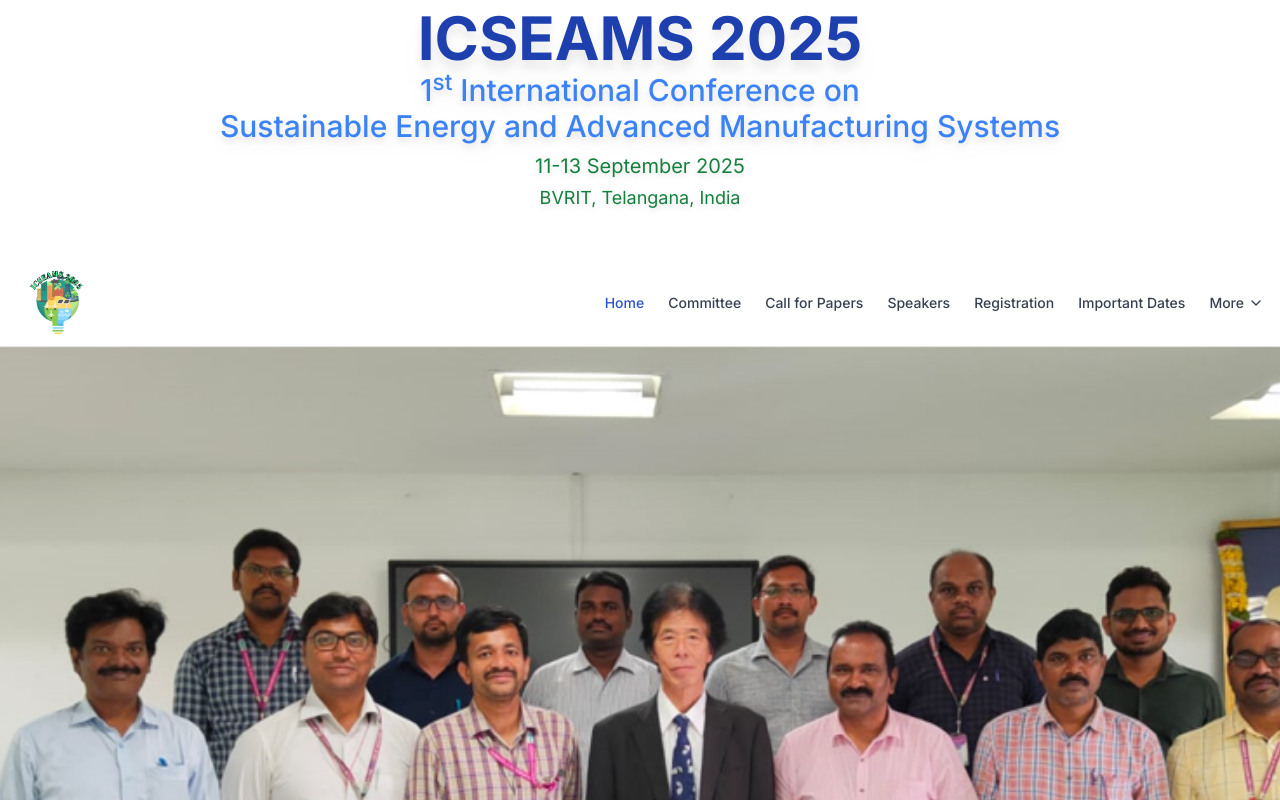
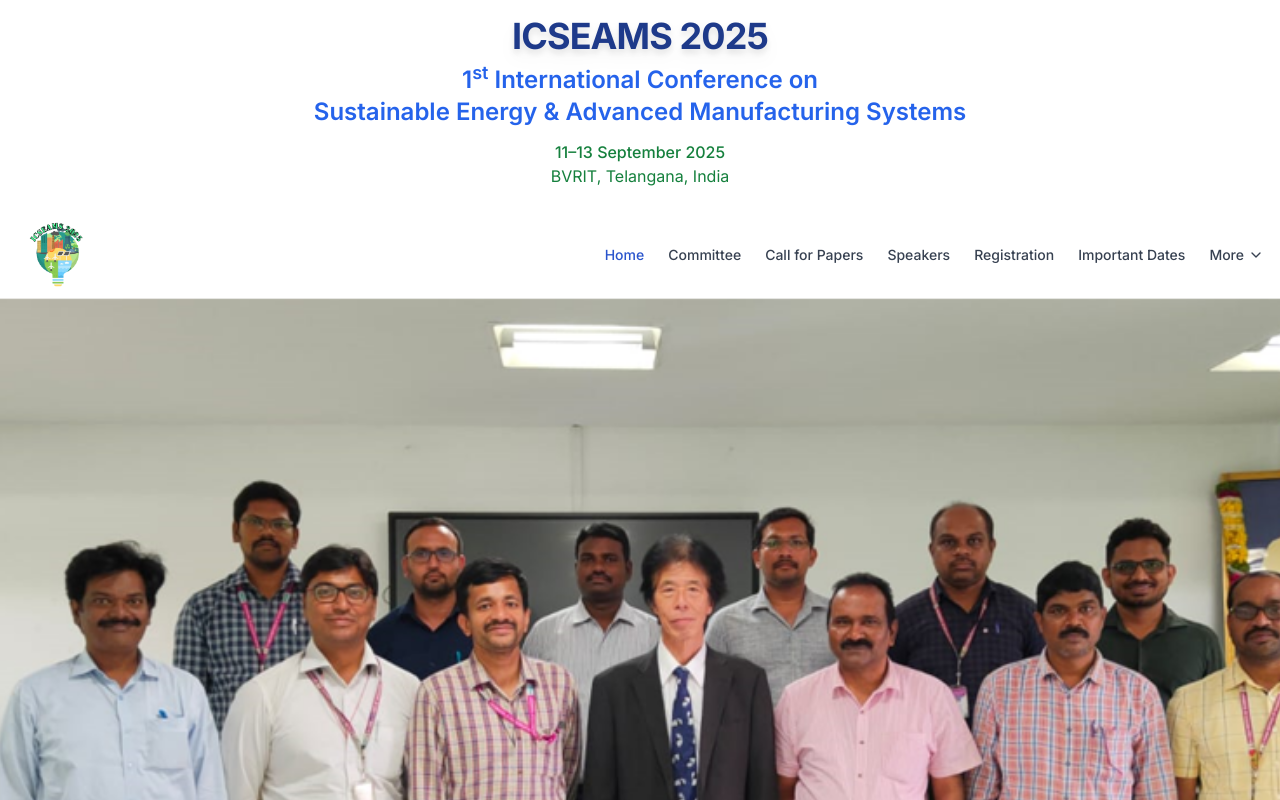
Before and after one commit to skksharif/icseams-conference-landing-page, a React (Vite) app: page / in a window 1280 px wide. Shown: the top 800 px of the page. Built offline with nearby package versions, Linux system fonts and the light colour scheme.

Commit message:
Modify Header

```diff
--- a/src/components/common/Header.tsx
+++ b/src/components/common/Header.tsx
@@ -58,38 +58,41 @@
 
   return (
     <>
-      <div>
-        <div className="container mx-auto px-2 py-2 z-10 text-center text-white">
+      <div className="pt-4">
+        <div className="container mx-auto px-4 text-center">
           <motion.div
-            initial={{ opacity: 0, y: 20 }}
+            initial={{ opacity: 0, y: 30 }}
             animate={{ opacity: 1, y: 0 }}
-            transition={{ duration: 0.8 }}
-            className="mb-8"
+            transition={{ duration: 0.8, ease: "easeOut" }}
+            className="mb-6"
           >
-            <h1 className="text-4xl md:text-6xl font-bold leading-tight mb-1 drop-shadow-xl text-blue-800">
+            <h1 className="text-2xl md:text-4xl font-extrabold tracking-tight text-blue-900 drop-shadow-lg">
               ICSEAMS 2025
             </h1>
-            <h2 className="text-2xl md:text-3xl font-medium mb-2 drop-shadow-lg text-blue-500">
+            <h2 className="text-lg md:text-2xl font-semibold text-blue-600 mt-2 leading-snug">
               1<sup>st</sup> International Conference on
               <br />
-              Sustainable Energy and Advanced Manufacturing Systems
+              Sustainable Energy & Advanced Manufacturing Systems
             </h2>
-            <p className="text-xl mb-1 drop-shadow-md text-green-700">
-              11-13 September 2025
+            <p className="text-sm md:text-base text-green-700 mt-3 font-medium">
+              11–13 September 2025
             </p>
-            <p className="text-lg drop-shadow-md text-green-700">
+            <p className="text-sm md:text-base text-green-700">
               BVRIT, Telangana, India
             </p>
           </motion.div>
 
           <motion.div
-            className="flex flex-col sm:flex-row justify-center gap-4 mt-10"
-            initial={{ opacity: 0, y: 30 }}
+            className="flex flex-col sm:flex-row justify-center gap-4 mt-6"
+            initial={{ opacity: 0, y: 20 }}
             animate={{ opacity: 1, y: 0 }}
-            transition={{ duration: 0.8, delay: 0.3 }}
-          ></motion.div>
+            transition={{ duration: 0.6, delay: 0.2, ease: "easeOut" }}
+          >
+            {/* Optional: CTA buttons or animated cards can go here */}
+          </motion.div>
         </div>
       </div>
+
       <header
         className={`sticky top-0 z-50 transition-all duration-200 ${
           scrolled ? "bg-white shadow-md py-2" : "bg-transparent py-2"
```
